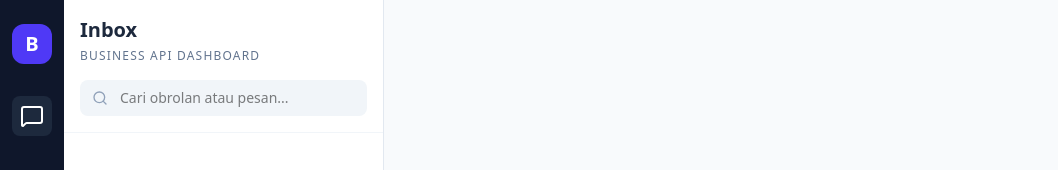
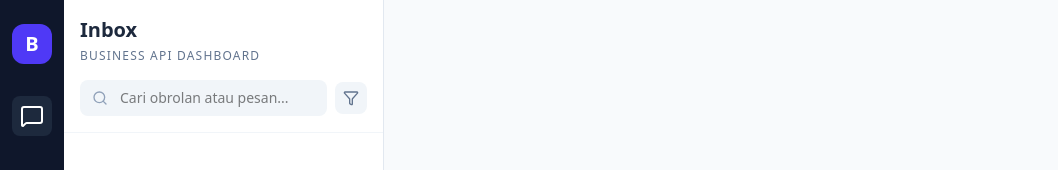
Before and after one commit to creatorlabidn/WABACHAT, a React (Vite) app: page / in a window 1280 px wide. Shown: the top 170 px of the page, without its empty margins (0-1058 px from the left). Built offline with nearby package versions, Linux system fonts and the light colour scheme.

Commit message:
feat: Add unread message filter
Introduces a new UI element and state to filter messages, showing only unread conversations. This enhances the dashboard's usability by allowing users to quickly focus on important, unaddressed messages.

```diff
--- a/src/App.tsx
+++ b/src/App.tsx
@@ -2,7 +2,7 @@ import { useEffect, useState, useRef, useMemo } from 'react';
 import { createPortal } from 'react-dom';
 import {
   MessageSquare, User, Settings, Paperclip, ArrowLeft,
-  Search, Send, CheckCircle2, CircleDashed, X, Tag, Zap, Plus, Pencil, Trash2, RefreshCw, Megaphone
+  Search, Send, CheckCircle2, CircleDashed, X, Tag, Zap, Plus, Pencil, Trash2, RefreshCw, Megaphone, Filter
 } from 'lucide-react';
 import BroadcastView from './BroadcastView';
 
@@ -126,6 +126,7 @@ export default function App() {
   const [isUploading, setIsUploading] = useState(false);
   const [nowMillis, setNowMillis] = useState(Date.now());
   const [globalSearchQuery, setGlobalSearchQuery] = useState("");
+  const [showUnreadOnly, setShowUnreadOnly] = useState(false);
   const [reactingToMessageId, setReactingToMessageId] = useState<string | null>(null);
   const [replyingToMessage, setReplyingToMessage] = useState<WAMessage | null>(null);
   const [isSettingsOpen, setIsSettingsOpen] = useState(false);
@@ -868,7 +869,8 @@ export default function App() {
               <Settings className="w-5 h-5" />
             </button>
           </div>
-          <div className="mt-4 relative">
+          <div className="mt-4 flex gap-2 items-center">
+            <div className="relative flex-1">
               <div className="absolute inset-y-0 left-0 pl-3 flex items-center pointer-events-none">
                 <Search className="h-4 w-4 text-slate-400" />
               </div>
@@ -880,9 +882,18 @@ export default function App() {
                 className="w-full bg-slate-100 border-none rounded-lg py-2 pl-10 pr-4 text-sm focus:ring-2 focus:ring-indigo-500 focus:outline-none"
               />
             </div>
+            <button
+              onClick={() => setShowUnreadOnly(prev => !prev)}
+              className={`p-2 rounded-lg flex-shrink-0 transition-colors ${showUnreadOnly ? 'bg-indigo-100 text-indigo-600' : 'bg-slate-100 text-slate-500 hover:bg-slate-200'}`}
+              title="Filter pesan belum dibaca"
+            >
+              <Filter className="h-4 w-4" />
+            </button>
+          </div>
         </div>
         <div className="flex-1 overflow-y-auto">
           {conversations.filter(chat => {
+            if (showUnreadOnly && !chat.unreadCount) return false;
             if (!globalSearchQuery) return true;
             const q = globalSearchQuery.toLowerCase();
             return chat.name.toLowerCase().includes(q) || chat.messages.some(m => m.text?.body?.toLowerCase().includes(q) || m.image?.caption?.toLowerCase().includes(q) || m.video?.caption?.toLowerCase().includes(q));
```
Lines whose indentation alone changed are shown as unchanged.
